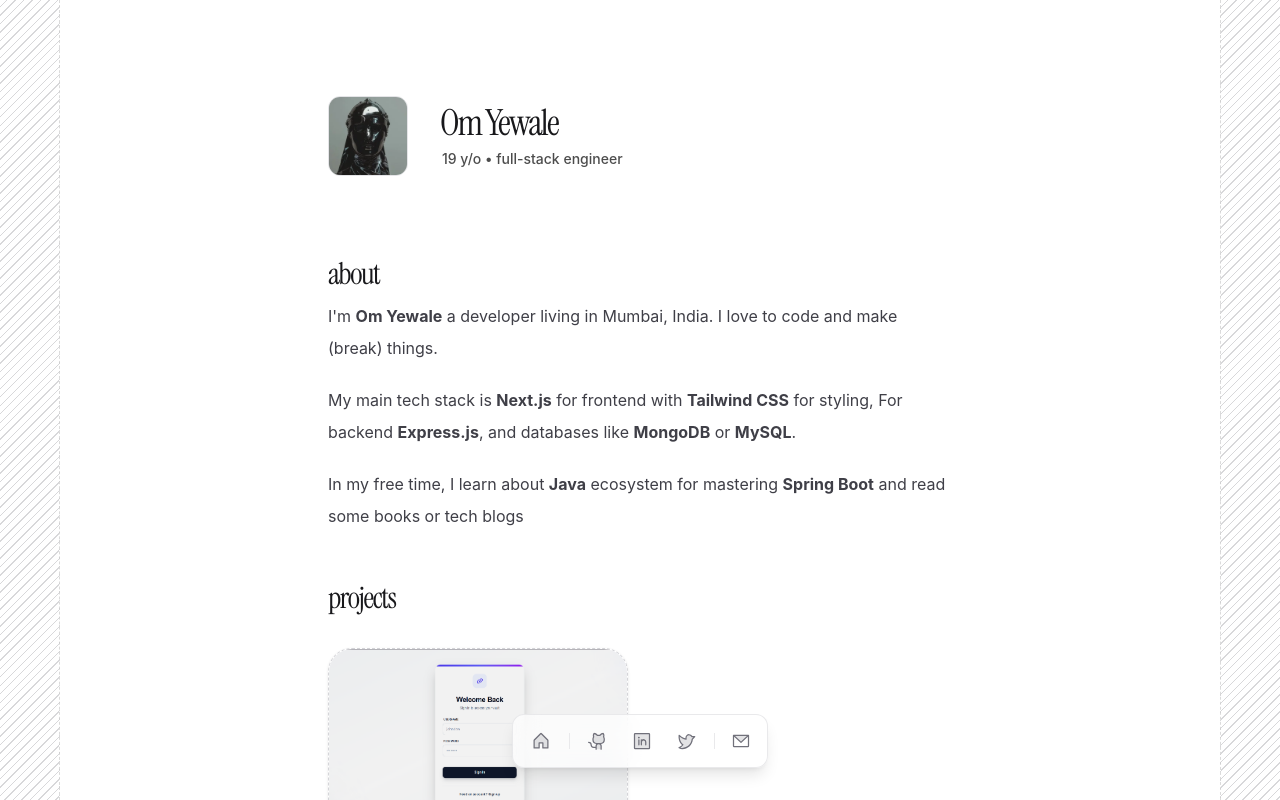
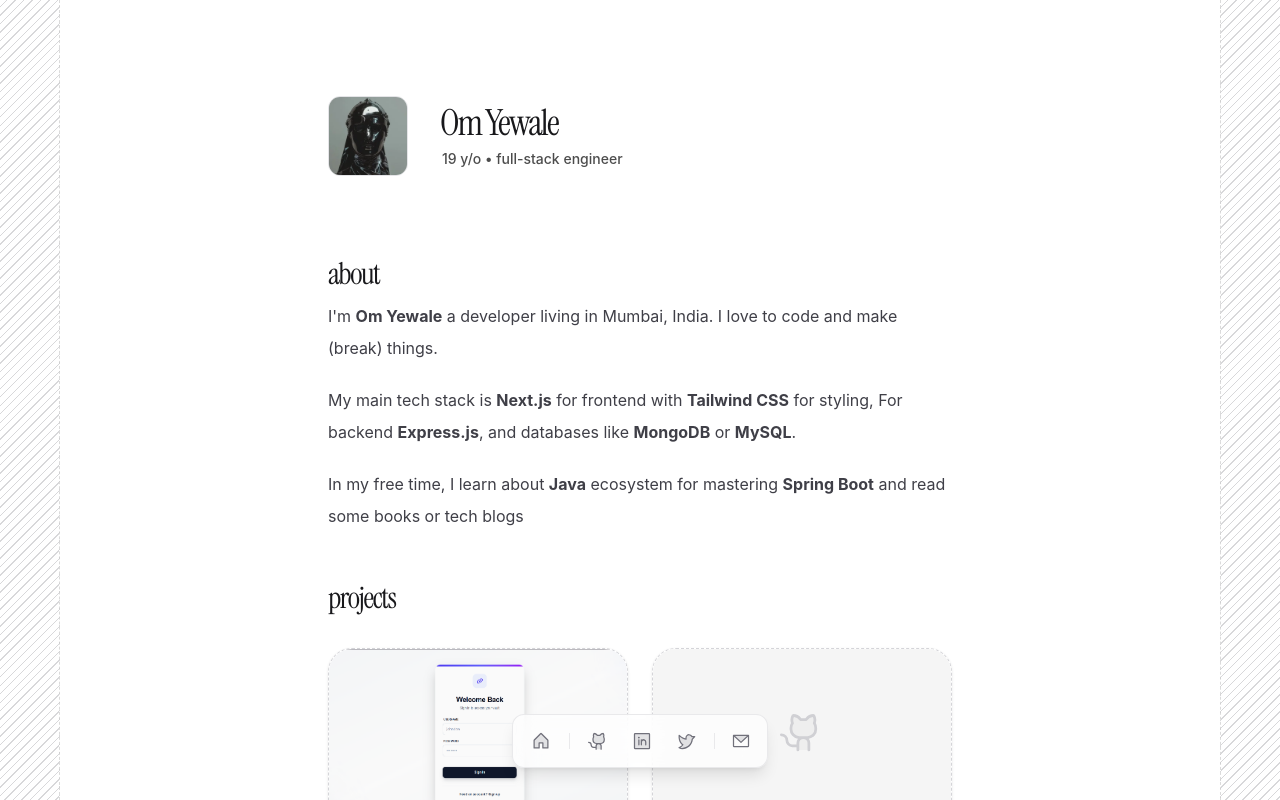
Before and after one commit to OMEE-Y/omfolio, a Next.js app: page / in a window 1280 px wide. Shown: the top 800 px of the page. Built offline with nearby package versions, Linux system fonts and the light colour scheme.

Commit message:
improved project card part and added some project

```diff
--- a/src/app/page.tsx
+++ b/src/app/page.tsx
@@ -69,6 +69,16 @@
                 { name: "JWT" },
               ]}
             />
+            <ProjectCard
+  title="Wallhavencli"
+  description="A CLI tool to fetch and download high-quality wallpapers from wallhaven.cc directly from your terminal."
+  image=""
+  github="https://github.com/OMEE-Y/wallhavencli"
+  live=""
+  skills={[
+    { name: "Java" },
+  ]}
+/>
           </div>
         </section>
 
@@ -79,10 +89,10 @@
         <EducationPage />
       </main>
 
-      {/* 3. Moved Footer here (outside the main content block) so it handles its own full-width structure */}
+
       <Footer />
 
-      {/* Navigation */}
+
       <nav className="fixed bottom-8 left-1/2 -translate-x-1/2 bg-white/70 dark:bg-[#0a0a0a]/70 backdrop-blur-md border border-zinc-200/80 dark:border-white/10 px-2 py-1.5 rounded-xl flex items-center gap-1 shadow-lg z-50">
         <NavItem icon={House} href="/" external={false} />
 
--- a/src/components/project-card.tsx
+++ b/src/components/project-card.tsx
@@ -17,16 +17,27 @@
 export const ProjectCard = ({ title, description, skills, github, live, image }: ProjectProps) => (
   <div className="group relative flex flex-col h-full overflow-hidden rounded-3xl border border-dashed border-zinc-300 dark:border-zinc-700 bg-white dark:bg-zinc-900 transition-all duration-500 hover:border-solid hover:border-pink-400 dark:hover:border-pink-500 shadow-sm hover:shadow-lg dark:shadow-none">
 
-    {image && (
+    {/* Image / GitHub Placeholder Container */}
     <div className="relative w-full aspect-video overflow-hidden shrink-0 border-b border-dashed border-zinc-200 dark:border-zinc-700 group-hover:border-pink-400 dark:group-hover:border-pink-500 transition-colors duration-500">
+      {image ? (
         <img
           src={image}
           alt={title}
           className="w-full h-full object-cover transition-transform duration-700 ease-out group-hover:scale-105"
         />
-        <div className="absolute inset-0 bg-black/5" />
+      ) : (
+        /* Fallback placeholder when no image is provided */
+        <div className="w-full h-full flex flex-col items-center justify-center bg-zinc-50 dark:bg-zinc-950 text-zinc-300 dark:text-zinc-800 transition-colors duration-500">
+          <GithubLogo
+            size={44}
+            weight="duotone"
+            className="group-hover:text-pink-400 dark:group-hover:text-pink-500 transition-colors duration-500"
+          />
+
         </div>
       )}
+      <div className="absolute inset-0 bg-black/[0.02] pointer-events-none" />
+    </div>
 
     <div className="flex flex-col flex-grow p-5 gap-3">
       <div className="flex justify-between items-start">
```
Lines whose indentation alone changed are shown as unchanged.
